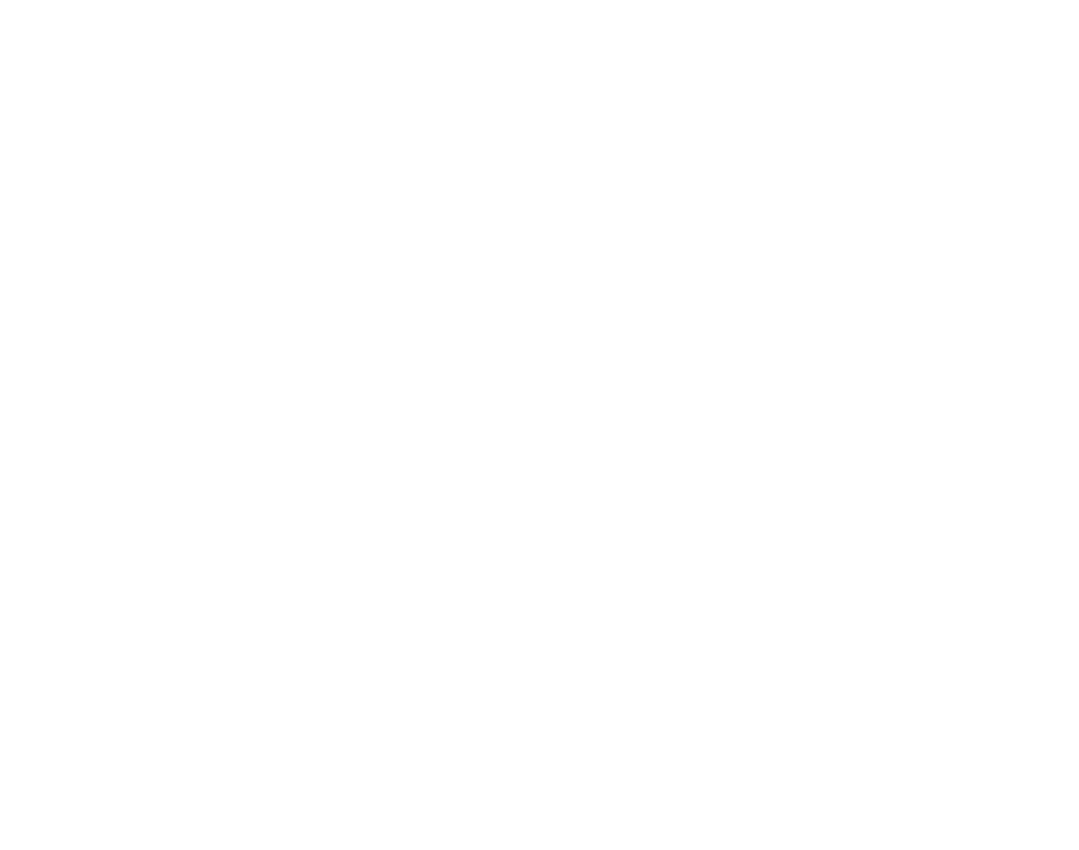
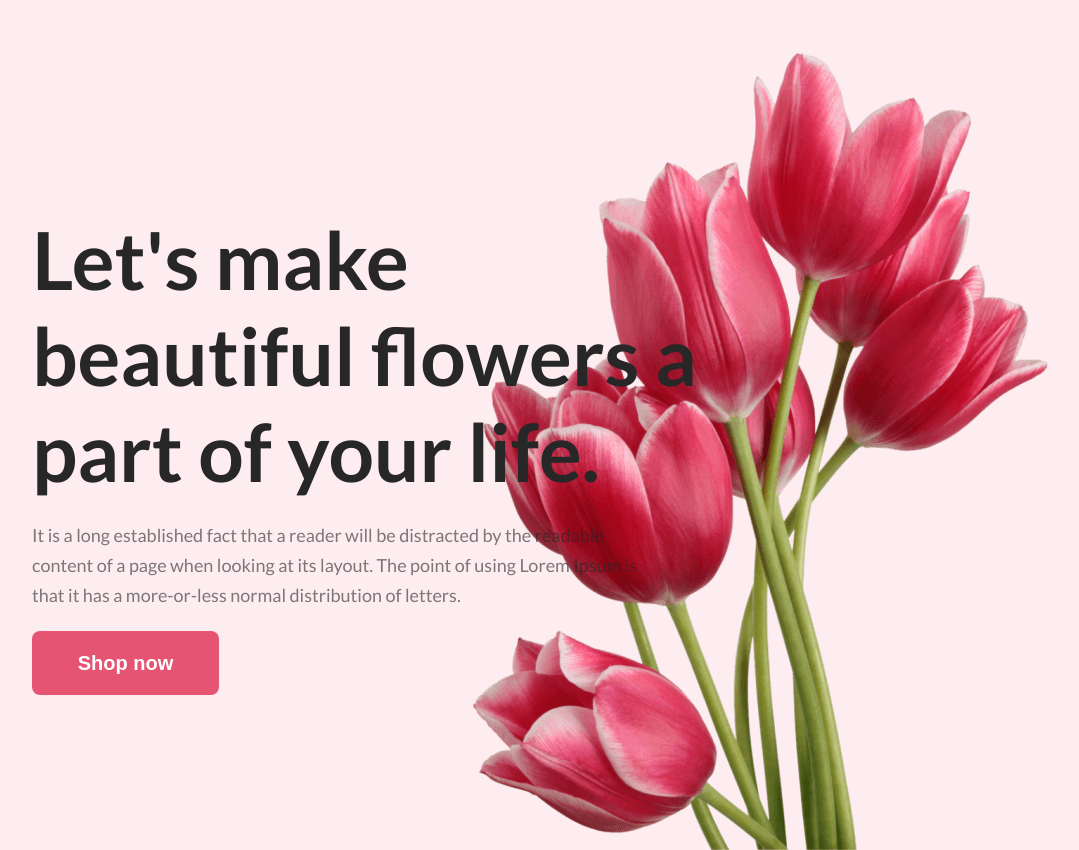
Before and after one commit to Fahim-Arefin/online_flower_shop, a plain HTML site: page index.html in a window 1280 px wide. Shown: the whole page, without its empty margins (138-1217 px from the left). Before the commit the page ends 800 px from the top, so only its background shows below. Drawn offline with Linux system fonts and the light colour scheme.

Commit message:
hero section done

```diff
--- a/index.html
+++ b/index.html
@@ -5,10 +5,31 @@
     <meta charset="UTF-8">
     <meta name="viewport" content="width=device-width, initial-scale=1.0">
     <title>Document</title>
+    <link rel="preconnect" href="https://fonts.googleapis.com">
+    <link rel="preconnect" href="https://fonts.gstatic.com" crossorigin>
+    <link href="https://fonts.googleapis.com/css2?family=Lato:wght@400;700&display=swap" rel="stylesheet">
+    <link rel="stylesheet" href="./style/style.css">
 </head>
 
 <body>
+    <header>
+        <section class="hero-section">
+            <section class="hero-description">
+                <h1>Let's make beautiful flowers a part of your life.</h1>
+                <p>It is a long established fact that a reader will be distracted by the readable content of a page when
+                    looking at its layout. The point of using Lorem Ipsum is that it has a more-or-less normal
+                    distribution of letters.
+                </p>
+                <button>Shop now</button>
+            </section>
+        </section>
+    </header>
+    <main>
 
+    </main>
+    <footer>
+
+    </footer>
 </body>
 
 </html>
--- /dev/null
+++ b/style/style.css
@@ -0,0 +1,52 @@
+* {
+  margin: 0;
+  padding: 0;
+}
+
+body {
+  font-family: "Lato", sans-serif;
+}
+
+.hero-section {
+  height: 850px;
+  background-color: rgba(229, 84, 115, 0.1);
+  /* padding: 60px 100px; */
+  display: flex;
+  background-image: url("../Flower Asset/pngwing 10.png");
+  background-repeat: no-repeat;
+  background-position: right 10% bottom;
+}
+.hero-description {
+  /* background-color: red; */
+  width: 708px;
+  height: 506px;
+  margin: 100px 70px;
+  padding: 100px;
+  display: flex;
+  flex-direction: column;
+  justify-content: space-around;
+}
+.hero-description h1 {
+  width: 708px;
+  color: #272727;
+  font-size: 80px;
+  font-weight: 800;
+}
+.hero-description p {
+  width: 634px;
+  color: rgba(39, 39, 39, 0.6);
+  font-size: 18px;
+  font-weight: 400;
+  line-height: 30px;
+}
+.hero-description button {
+  padding: 20px 43px;
+  border-radius: 8px;
+  background-color: #e55473;
+  width: 187px;
+  height: 64px;
+  border: none;
+  color: #fff;
+  font-size: 20px;
+  font-weight: 700;
+}
```
Also changed, not shown: Flower Asset/Flower 01.png (added), Flower Asset/Group 57.png (added), Flower Asset/Group 58.png (added), Flower Asset/Group 59.png (added), Flower Asset/Rectangle 4.png (added), Flower Asset/Rectangle 5.png (added), Flower Asset/Rectangle 6.png (added), Flower Asset/Rectangle 9.png (added), Flower Asset/pngwing 10.png (added), Flower Asset/pngwing 5.png (added), Flower Asset/pngwing 6.png (added), Flower Asset/pngwing 7.png (added), Flower Asset/pngwing 8.png (added).
